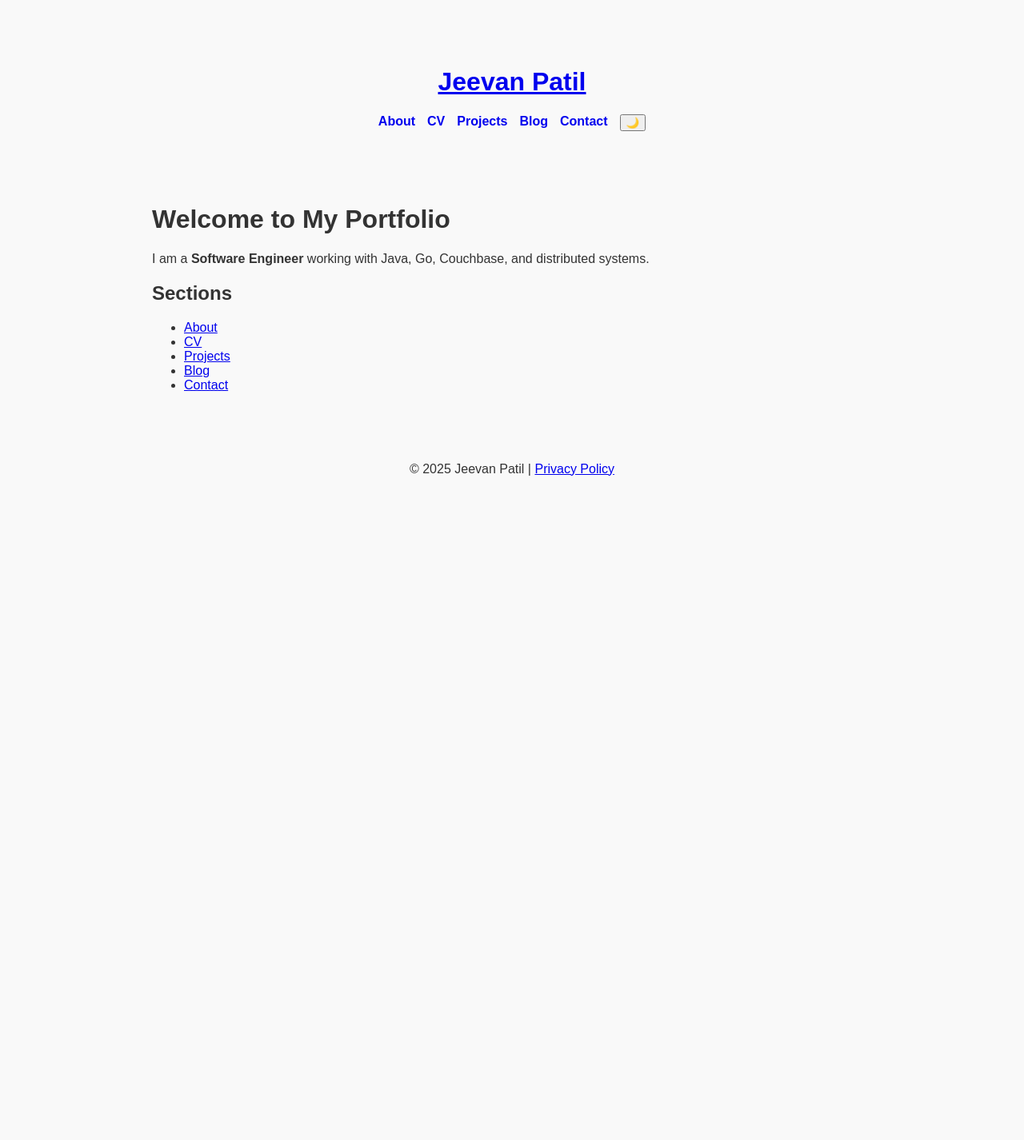
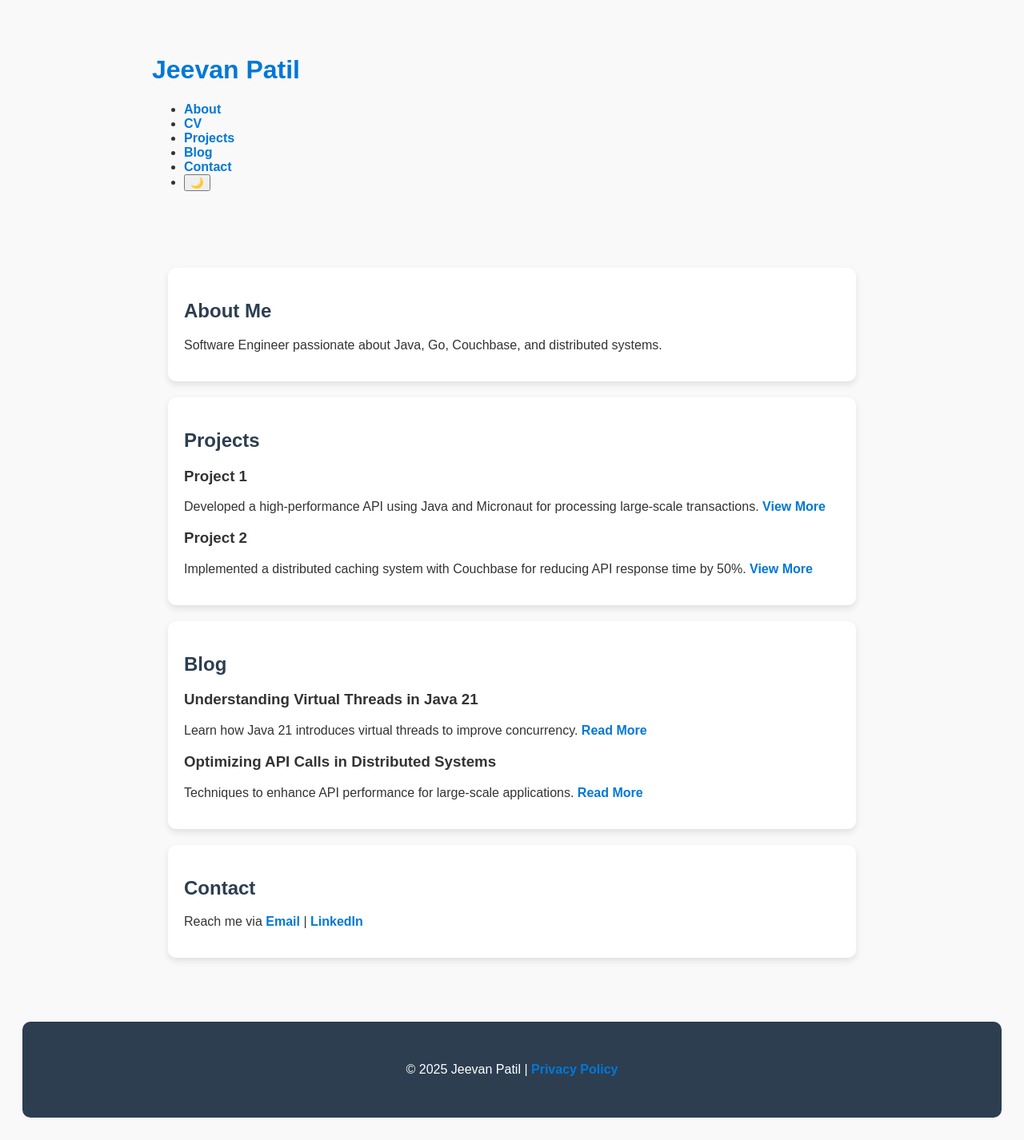
Before and after one commit to patiljeevanr/patiljeevanr.github.io, a Jekyll site: the page built from index.md, in a window 1280 px wide. Shown: the whole page at 80% size. Built offline with Jekyll 4.4.1, drawn with Linux system fonts in a browser that asks for light colours; before the commit the page ends 900 px from its top, so only the background shows below that.

Commit message:
made new changes in web pages

```diff
--- a/assets/css/styles.css
+++ b/assets/css/styles.css
@@ -12,25 +12,33 @@ body {
     padding: 20px;
 }
 
-header, footer {
-    padding: 15px;
-    text-align: center;
+.card {
+    background: white;
+    padding: 20px;
+    margin: 20px 0;
+    border-radius: 10px;
+    box-shadow: 0px 4px 8px rgba(0, 0, 0, 0.1);
 }
 
-nav ul {
-    list-style: none;
-    padding: 0;
-    display: flex;
-    justify-content: center;
-    gap: 15px;
+h2 {
+    color: #2C3E50;
 }
 
-nav a {
+a {
+    color: #0078D7;
     text-decoration: none;
     font-weight: bold;
 }
 
-.dark-mode {
-    background: #222;
-    color: #f4f4f4;
+a:hover {
+    text-decoration: underline;
 }
+
+footer {
+    text-align: center;
+    padding: 15px;
+    margin-top: 20px;
+    background: #2C3E50;
+    color: white;
+    border-radius: 10px;
+}
--- a/index.md
+++ b/index.md
@@ -3,12 +3,40 @@ layout: default
 title: "Home"
 ---
 
-# Welcome to My Portfolio
-I am a **Software Engineer** working with Java, Go, Couchbase, and distributed systems.
+<div class="container">
 
-## Sections
-- [About](about.md)
-- [CV](cv.md)
-- [Projects](projects.md)
-- [Blog](blog/index.md)
-- [Contact](contact.md)
+  <section id="about" class="card">
+      <h2>About Me</h2>
+      <p>Software Engineer passionate about Java, Go, Couchbase, and distributed systems.</p>
+  </section>
+
+  <section id="projects" class="card">
+      <h2>Projects</h2>
+      <div class="project">
+          <h3>Project 1</h3>
+          <p>Developed a high-performance API using Java and Micronaut for processing large-scale transactions. <a href="#">View More</a></p>
+      </div>
+      <div class="project">
+          <h3>Project 2</h3>
+          <p>Implemented a distributed caching system with Couchbase for reducing API response time by 50%. <a href="#">View More</a></p>
+      </div>
+  </section>
+
+  <section id="blog" class="card">
+      <h2>Blog</h2>
+      <article>
+          <h3>Understanding Virtual Threads in Java 21</h3>
+          <p>Learn how Java 21 introduces virtual threads to improve concurrency. <a href="#">Read More</a></p>
+      </article>
+      <article>
+          <h3>Optimizing API Calls in Distributed Systems</h3>
+          <p>Techniques to enhance API performance for large-scale applications. <a href="#">Read More</a></p>
+      </article>
+  </section>
+
+  <section id="contact" class="card">
+      <h2>Contact</h2>
+      <p>Reach me via <a href="mailto:jeevan@example.com">Email</a> | <a href="#">LinkedIn</a></p>
+  </section>
+
+</div>
```
